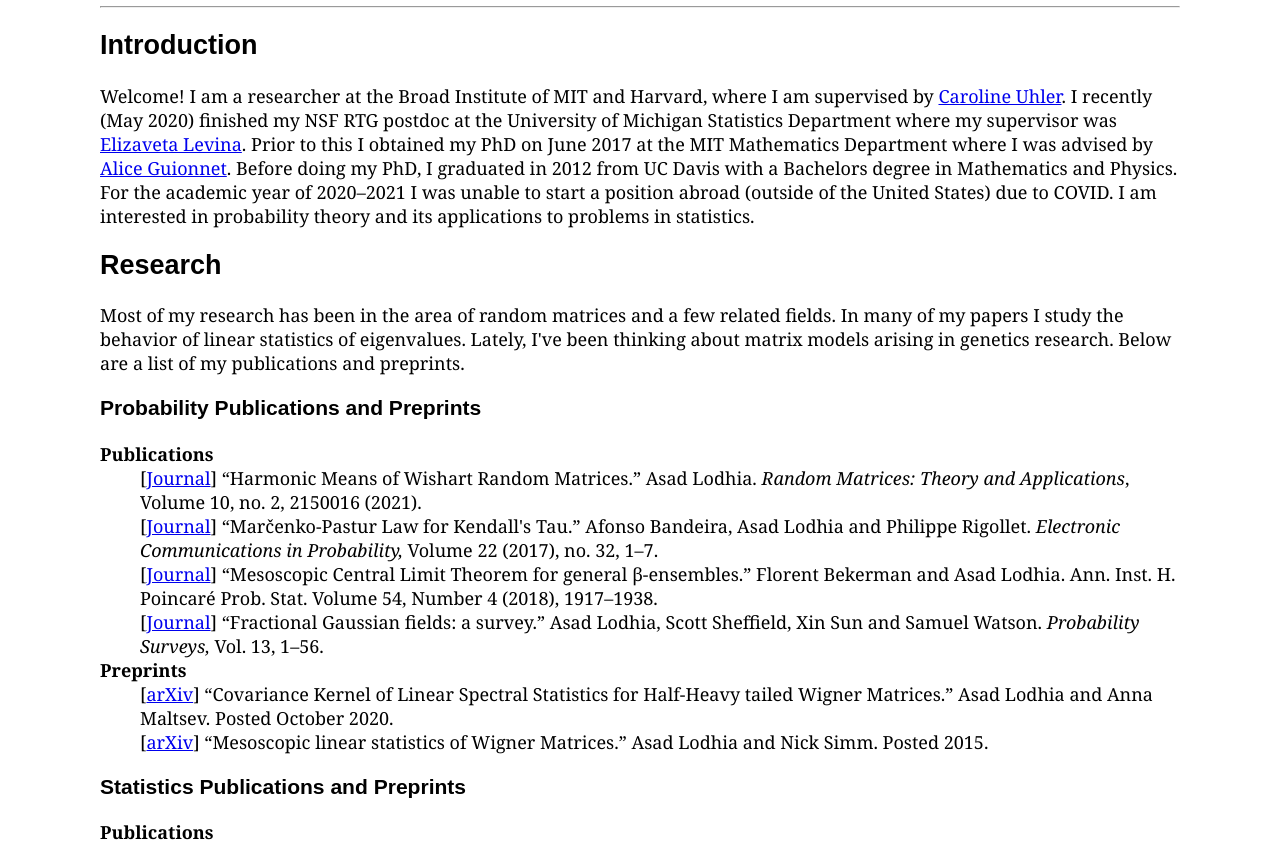
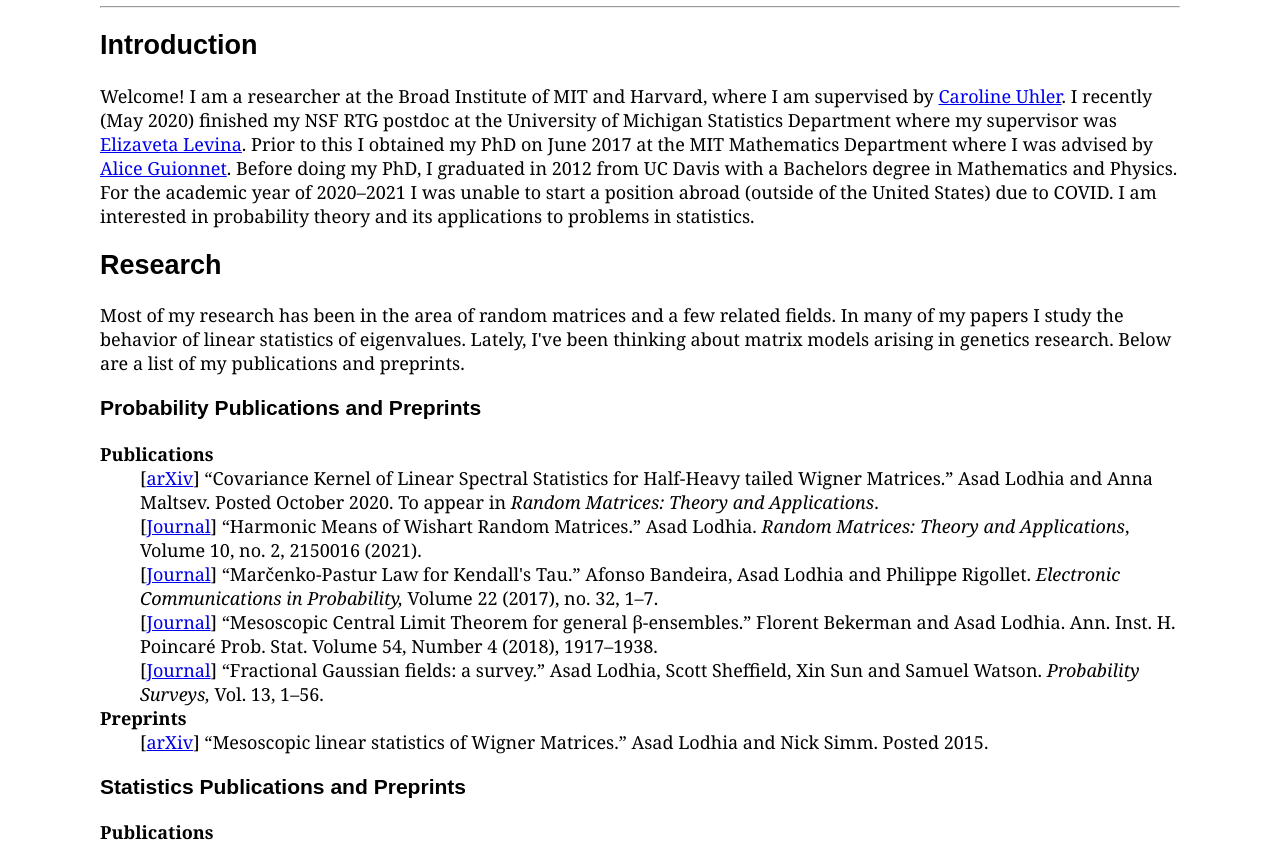
Before and after one commit to ailodhia/ailodhia.github.io, a plain HTML site: page index.html in a window 1280 px wide. Shown: the part 166-1007 px from the top of the page. Drawn offline with Linux system fonts and the light colour scheme.

Commit message:
Add files via upload

```diff
--- a/index.html
+++ b/index.html
@@ -45,6 +45,11 @@ Below are a list of my publications and preprints. </p>
 	<dt><b>Publications</b></dt>
 
 	<dd>
+	[<a href="https://arxiv.org/abs/2010.04219">arXiv</a>]
+	&ldquo;Covariance Kernel of Linear Spectral Statistics for Half-Heavy tailed Wigner Matrices.&rdquo; Asad Lodhia and Anna Maltsev. Posted October 2020. To appear in <cite>Random Matrices: Theory and Applications</cite>.
+	</dd>
+
+	<dd>
  	<!--[<a href="https://arxiv.org/abs/1905.02357">arXiv</a>]-->
 	[<a href="https://www.worldscientific.com/doi/10.1142/S2010326321500167">Journal</a>]
 	&ldquo;Harmonic Means of Wishart Random Matrices.&rdquo; Asad Lodhia. <cite>Random Matrices: Theory and Applications</cite>,
@@ -75,11 +80,6 @@ Below are a list of my publications and preprints. </p>
 
 
 	<dt><b>Preprints</b></dt>
-
-	<dd>
-	[<a href="https://arxiv.org/abs/2010.04219">arXiv</a>]
-	&ldquo;Covariance Kernel of Linear Spectral Statistics for Half-Heavy tailed Wigner Matrices.&rdquo; Asad Lodhia and Anna Maltsev. Posted October 2020.
-	</dd>
 
 	<dd>
 	[<a href="https://arxiv.org/abs/1503.03533">arXiv</a>]
```
